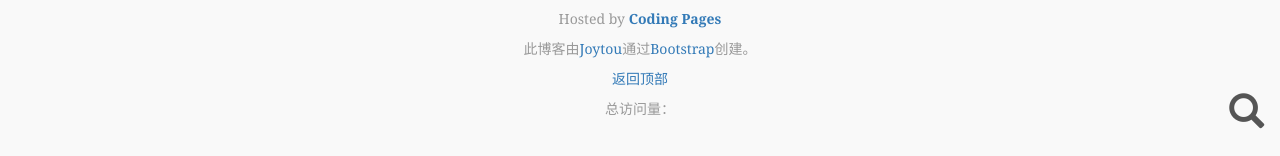
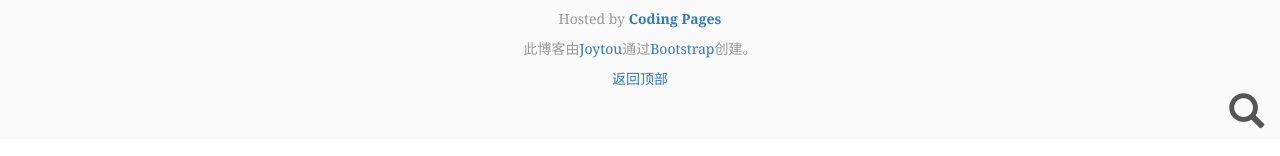
Before and after one commit to joytou/joytou.github.io, a Jekyll site: the page built from index.cn.html, in a window 1280 px wide and 900 px high, scrolled down 1700 px. Shown: the part 741-897 px from the top of the window. Built offline with Jekyll 4.4.1, drawn with Linux system fonts in a browser that asks for light colours; some web fonts are replaced; comment, search, counter and statistics services are not loaded.

Commit message:
更换网站流量统计平台为'CNZZ'

```diff
--- a/_config.yml
+++ b/_config.yml
@@ -31,6 +31,7 @@
 
 # Description
 description: "只为博客而生，也因为博客而存在。Not only for the existence of the blog, but also because of the existence of the blog."
+
 # Keywords
 keywords:
         - "github"
@@ -43,25 +44,36 @@
         - "个人博客"
         - "博客模板"
 
+
 #Update configuration
+
 versioncode: 1
         #The current versioncode.
+
 versionname: "1.0.1"
         #The current versionname.
+
 #remind: true
         #Whether to remind you to upgrade the latest version when there is the latest version.
 
+
 #Others
+
 #Baidu
 BaiduSiteVerification: "eb6Z6IT34b"
+
 #Sogou
 SogouSiteVerification: "zrS87SbBu8"
+
 #360
 360SiteVerification: "24cc2fe4596dc5c6885b587f8db09733"
-#51La
-51la: "19258191"
-51lamb: "1"
 
+#CNZZ
+cnzz:
+  id: "1272874117"
+  show: "pic"
+
+#ChangYan
 changyan:
   appid: "cys9CkC15"
   appconf: "prod_6c14cfe1b9706846e412ddac9bcdb068"
--- a/_includes/foot.html
+++ b/_includes/foot.html
@@ -8,13 +8,16 @@
       <p>
         <a href="#">{{ translation.backtop }}</a>
       </p>
-	  {% if site.51la and site.51lamb %}
-	  <p>
-		{{ translation.totalvisit }}<script language="javascript" type="text/javascript" src="//quote.users.51.la/?id={{ site.51la }}&amp;mb={{ site.51lamb }}"></script>
-	  </p>
+      {% if site.cnzz.id %}
+	  {% if site.cnzz.show %}{% else %}
+      <script src="https://s19.cnzz.com/z_stat.php?id={{ site.cnzz.id }}&web_id={{ site.cnzz.id }}" language="JavaScript"></script>
 	  {% endif %}
+      <script type="text/javascript">
+	      var cnzz_protocol = (("https:" == document.location.protocol) ? " https://" : " http://");
+	      document.write(unescape("%3Cspan id='cnzz_stat_icon_{{ site.cnzz.id }}'%3E%3C/span%3E%3Cscript src='" + cnzz_protocol + "s19.cnzz.com/stat.php%3Fid%3D{{ site.cnzz.id }}{% if site.cnzz.show %}%26show%3D{{ site.cnzz.show }}{% endif %}' type='text/javascript'%3E%3C/script%3E"));
+      </script>
+      {% endif %}
     </div>
-
 
     <!-- Bootstrap core JavaScript
     ================================================== -->
@@ -26,8 +29,3 @@
     <script src="https://cdn.bootcss.com/bootstrap/3.3.7/js/bootstrap.min.js"></script>-->
     <!-- IE10 viewport hack for Surface/desktop Windows 8 bug -->
     <script src="{{ '/assets/js/ie10-viewport-bug-workaround.js' | prepend: site.baseurl }}"></script>
-    {% if site.51la %}
-	<!-- 51.la statistic -->
-	<script language="javascript" type="text/javascript" src="//js.users.51.la/{{ site.51la }}.js"></script>
-    <noscript><a href="//www.51.la/?{{ site.51la }}" target="_blank"><img alt="&#x6211;&#x8981;&#x5566;&#x514D;&#x8D39;&#x7EDF;&#x8BA1;" src="//img.users.51.la/{{ site.51la }}.asp" style="border:none" /></a></noscript>
-	{% endif %}
--- a/_includes/head.html
+++ b/_includes/head.html
@@ -8,7 +8,7 @@
     <meta name="keywords" content="{% for word in site.keywords %}{{ word }}{% unless forloop.last %},{% endunless %}{% endfor %}">
     <meta name="author" content="{{ site.author }}">
 	<meta name="owner" content="{{ site.owner_name }}" />
-    <meta name="copyright" content="(c) 2017" />
+    <meta name="copyright" content="(c) 2017 - 2018" />
 	{% if site.BaiduSiteVerification %}
 	<meta name="baidu-site-verification" content="{{ site.BaiduSiteVerification }}" />
     {% endif %}
```
